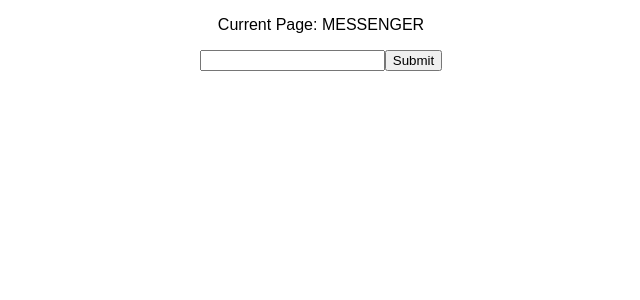
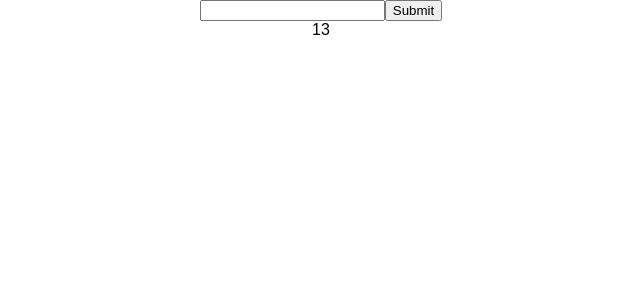
Before and after one commit to razzius/ejomi, a React (Create React App) app in the folder frontend/: page / in a window 1280 px wide. Shown: the top 300 px of the page, without its empty margins (319-959 px from the left). Built offline with nearby package versions, Linux system fonts and the light colour scheme.

Commit message:
clock component with hardcoded 20 s

```diff
--- a/frontend/src/App.js
+++ b/frontend/src/App.js
@@ -1,14 +1,8 @@
 import React, { Component } from 'react';
+import logo from './logo.svg';
 import './App.css';
 import Messenger from './Messenger.react';
-import Scrambler from './components/Scrambler.react';
 import Voter from './components/Voter.react';
-
-const PAGES = {
-  MESSENGER: 'MESSENGER',
-  SCRAMBLER: 'SCRAMBLER',
-  VOTER: 'VOTER',
-};
 
 class App extends Component {
 
@@ -16,32 +10,15 @@
     super(props);
 
     this.state = {
-      currentPage: PAGES.MESSENGER,
       selectedEmojiIndex: 5,
     };
   }
 
   render() {
-    const {
-      currentPage,
-      selectedEmojiIndex,
-    } = this.state;
-
-    let pageComponent = null;
-    if (currentPage === PAGES.MESSENGER) {
-      pageComponent = <Messenger selectedEmojiIndex={this.state.selectedEmojiIndex} timerSeconds={30} />;
-    } else if (currentPage === PAGES.SCRAMBLER) {
-      pageComponent = <Scrambler />; // TODO
-    } else if (currentPage === PAGES.VOTER) {
-      pageComponent = <Voter />; // TODO
-    }
-
     return (
       <div className="App">
-        <p>
-          Current Page: {currentPage}
-        </p>
-        {pageComponent}
+        <Messenger selectedEmojiIndex={this.state.selectedEmojiIndex} lolwut={"hello"} />
+        <Voter />
       </div>
     );
   }
--- /dev/null
+++ b/frontend/src/components/Clock.react.js
@@ -0,0 +1,29 @@
+import React, { Component } from 'react';
+
+class Clock extends Component {
+
+  constructor(props) {
+    super(props);
+    this.state = {
+      currentTimeRemaining: 20,
+    }
+
+    let timer = setInterval(this.tick, 1000);
+  }
+
+  tick = () => {
+    this.setState({
+        currentTimeRemaining: this.state.currentTimeRemaining - 1
+    });
+  }
+
+  render() {
+    return (
+      <div>
+      {this.state.currentTimeRemaining}
+      </div>
+    );
+  }
+}
+
+export default Clock;
--- a/frontend/src/components/Voter.react.js
+++ b/frontend/src/components/Voter.react.js
@@ -1,11 +1,13 @@
 import React, { Component } from 'react';
+
+import Clock from './Clock.react';
 
 class Voter extends Component {
 
   render() {
     return (
       <div>
-        Voter UI. Implement Me.
+        <Clock />
       </div>
     );
   }
```
